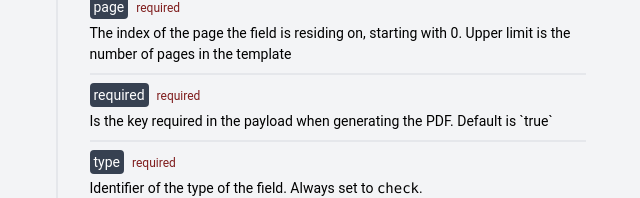
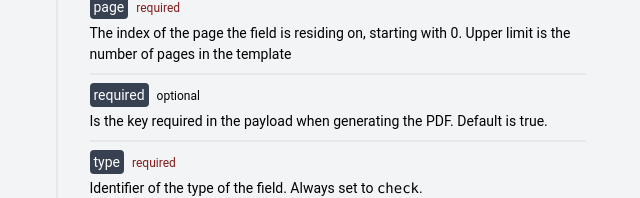
Before and after one commit to doqs-dev/docs, a Next.js app: page /fields/checkbox in a window 1280 px wide. Shown: the part 858-1056 px from the top of the page, without its empty margins (150-790 px from the left). Built offline with nearby package versions, Linux system fonts and the light colour scheme.

Commit message:
fix: required field definition

```diff
--- a/components/common-fields.mdx
+++ b/components/common-fields.mdx
@@ -40,8 +40,8 @@ export const CommonFields = () => {
                 limit
                 is the number of pages in the template</Attribute>
 
-            <Attribute name="required" required="false">
-                Is the key required in the payload when generating the PDF. Default is `true`
+            <Attribute name="required" required={false}>
+                Is the key required in the payload when generating the PDF. Default is true.
             </Attribute>
         </>
     );
```
